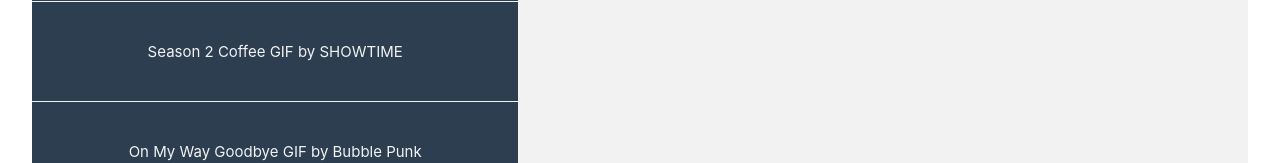
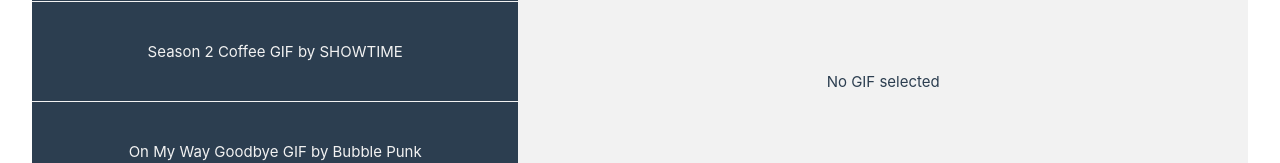
Before and after one commit to mateovasquez/giphy-image-clicker, a Vue app: page /image-clicker in a window 1280 px wide. Shown: the part 304-467 px from the top of the page. Built offline with nearby package versions, Linux system fonts and the light colour scheme.

Commit message:
added no selected gif text in detail container

```diff
--- a/src/components/molecules/DetailSection.vue
+++ b/src/components/molecules/DetailSection.vue
@@ -1,6 +1,7 @@
 <template>
   <div class="container__detail">
     <CustomImage
+      v-if="gifId"
       class="custom-image"
       :image-url="gifUrl"
       @img-click="$emit('img-click', gifId)"
@@ -11,6 +12,9 @@
         <p><b>Username:</b> {{gifUserName}}</p>
         <p><b>Image clicks:</b> {{clicksCount}}</p>
       </div>
+    </div>
+    <div v-else class="center">
+      No GIF selected
     </div>
   </div>
 </template>
@@ -69,6 +73,9 @@
       font-weight: bold;
     }
   }
+  & .center {
+    margin: auto;
+  }
   @media screen and (max-width: 600px) {
     flex-direction: column;
     &__description {
```
